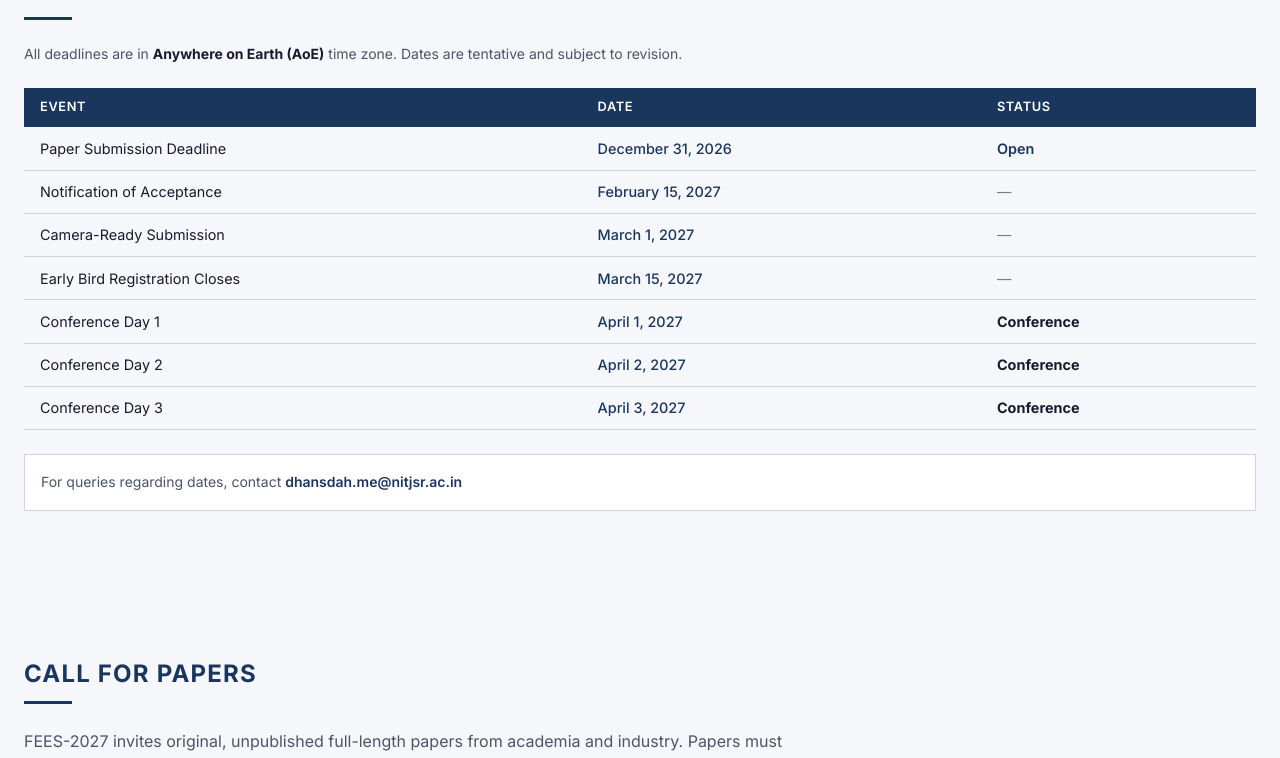
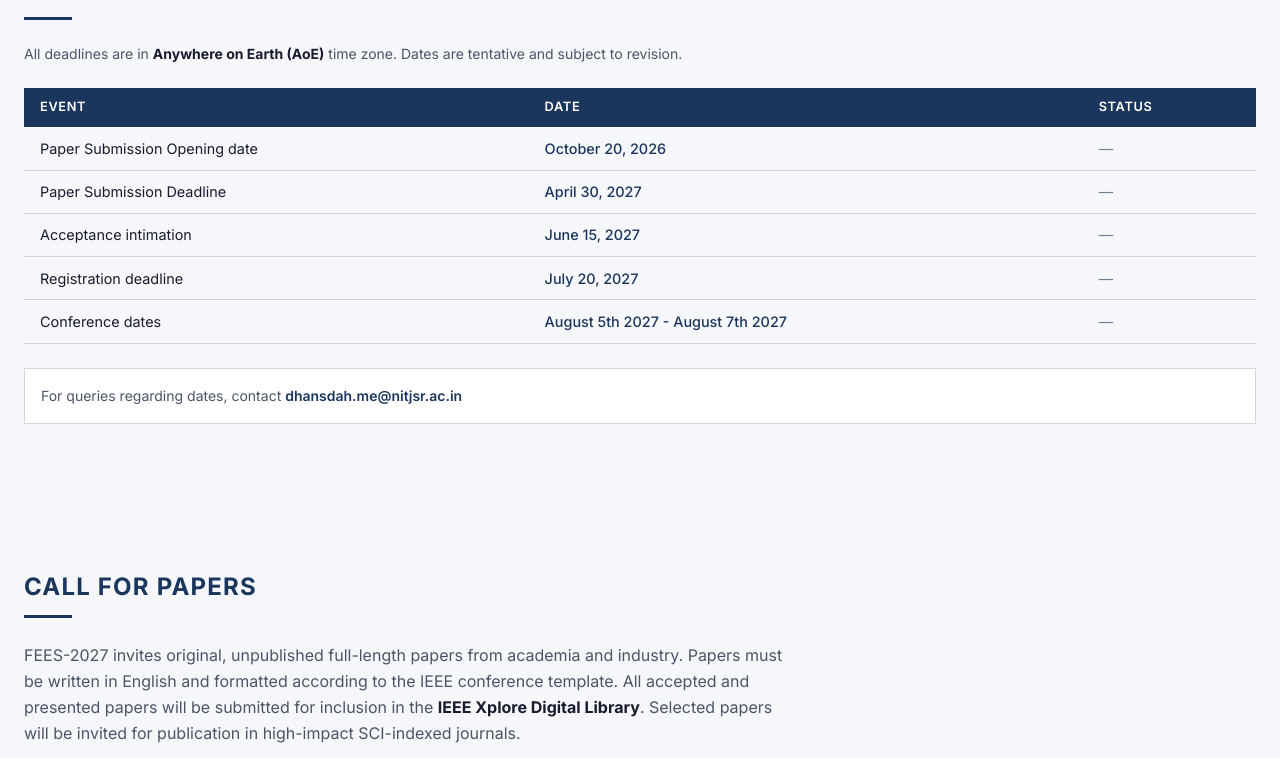
Before and after one commit to Sonu-Hansda/fees2026, a React (Vite) app: page / in a window 1280 px wide. Shown: the part 2363-3121 px from the top of the page. Built offline with nearby package versions, Linux system fonts and the light colour scheme.

Commit message:
update dates

```diff
--- a/src/components/Footer.tsx
+++ b/src/components/Footer.tsx
@@ -5,26 +5,6 @@ function Footer() {
 
     return (
         <footer style={{ background: 'var(--color-primary)', color: 'white' }}>
-            {/* Logo strip */}
-            <div
-                className="border-b py-5 px-4"
-                style={{ borderColor: 'rgba(255,255,255,0.12)' }}
-            >
-                <div className="max-w-7xl mx-auto flex flex-wrap items-center justify-center gap-8 sm:gap-12">
-                    <div className="text-center">
-                        <img src="/nitjsr.png" alt="NIT Jamshedpur" className="h-10 w-auto object-contain bg-white rounded p-1 mx-auto mb-1" />
-                        <p className="text-white/50 text-[10px] uppercase tracking-wider">Organizer</p>
-                    </div>
-                    <div className="text-center">
-                        <img src="/fees_logo.png" alt="FEES-2027" className="h-12 w-auto object-contain mx-auto mb-1" />
-                        <p className="text-white/50 text-[10px] uppercase tracking-wider">Conference</p>
-                    </div>
-                    {/* <div className="text-center">
-                        <img src="/ieee.png" alt="IEEE" className="h-8 w-auto object-contain brightness-0 invert mx-auto mb-1" />
-                        <p className="text-white/50 text-[10px] uppercase tracking-wider">Technical Co-Sponsorship (Pending)</p>
-                    </div> */}
-                </div>
-            </div>
 
             {/* Main footer */}
             <div className="max-w-7xl mx-auto px-4 py-10 sm:py-12">
@@ -36,7 +16,7 @@ function Footer() {
                         <p className="text-white/60 text-sm leading-relaxed mb-3">
                             International Conference on Frontiers in Energy Engineering and Sustainability
                         </p>
-                        <p className="text-white/80 text-sm font-medium">April 1–3, 2027</p>
+                        <p className="text-white/80 text-sm font-medium">August 5–7, 2027</p>
                         <p className="text-white/50 text-xs mt-1">
                             National Institute of Technology Jamshedpur<br />
                             Adityapur, Jamshedpur, Jharkhand – 831014
@@ -78,11 +58,11 @@ function Footer() {
                         <h4 className="text-xs font-bold uppercase tracking-widest mb-4 text-white/80">Key Dates</h4>
                         <ul className="space-y-2 text-sm">
                             {[
-                                ['Paper Submission', 'December 31, 2026'],
-                                ['Acceptance Notice', 'February 15, 2027'],
-                                ['Camera-Ready', 'March 1, 2027'],
-                                ['Early Bird Reg.', 'Until March 15, 2027'],
-                                ['Conference', 'April 1–3, 2027'],
+                                ['Paper Submission Opening Date', 'October 20, 2026'],
+                                ['Paper Submission Deadline', 'April 30, 2027'],
+                                ['Acceptance intimation', 'June 15, 2027'],
+                                ['Registration Deadline', 'July 20, 2027'],
+                                ['Conference Dates', 'August 5–7, 2027'],
                             ].map(([k, v]) => (
                                 <li key={k}>
                                     <div className="text-white/40 text-[10px] uppercase">{k}</div>
--- a/src/components/ImportantDates.tsx
+++ b/src/components/ImportantDates.tsx
@@ -1,39 +1,29 @@
 function ImportantDates() {
     const dates = [
         {
-            event:  "Paper Submission Deadline",
-            date:   "December 31, 2026",
-            status: "Open",
-        },
-        {
-            event:  "Notification of Acceptance",
-            date:   "February 15, 2027",
+            event:  "Paper Submission Opening date",
+            date:   "October 20, 2026",
             status: "—",
         },
         {
-            event:  "Camera-Ready Submission",
-            date:   "March 1, 2027",
+            event:  "Paper Submission Deadline",
+            date:   "April 30, 2027",
             status: "—",
         },
         {
-            event:  "Early Bird Registration Closes",
-            date:   "March 15, 2027",
+            event:  "Acceptance intimation",
+            date:   "June 15, 2027",
             status: "—",
         },
-        {
-            event:  "Conference Day 1",
-            date:   "April 1, 2027",
-            status: "Conference",
+         {
+            event:  "Registration deadline",
+            date:   "July 20, 2027",
+            status: "—",
         },
-        {
-            event:  "Conference Day 2",
-            date:   "April 2, 2027",
-            status: "Conference",
-        },
-        {
-            event:  "Conference Day 3",
-            date:   "April 3, 2027",
-            status: "Conference",
+         {
+            event:  "Conference dates",
+            date:   "August 5th 2027 - August 7th 2027",
+            status: "—",
         },
     ];
 
--- a/src/components/Registration.tsx
+++ b/src/components/Registration.tsx
@@ -4,7 +4,7 @@ function Registration() {
             category: "Student",
             note: "UG / PG / PhD Scholars",
             earlyBird: "INR 2,500",
-            regular:   "INR 3,500",
+            regular: "INR 3,500",
             features: [
                 "Full Conference Access (3 Days)",
                 "Workshop Participation",
@@ -18,7 +18,7 @@ function Registration() {
             category: "Academic / Faculty",
             note: "Faculty / Researchers / Post-Docs",
             earlyBird: "INR 5,000",
-            regular:   "INR 7,000",
+            regular: "INR 7,000",
             features: [
                 "Full Conference Access (3 Days)",
                 "Workshop Participation",
@@ -34,7 +34,7 @@ function Registration() {
             category: "Industry / International",
             note: "Industry Professionals & Foreign Delegates",
             earlyBird: "INR 8,000 / USD 200",
-            regular:   "INR 10,000 / USD 250",
+            regular: "INR 10,000 / USD 250",
             features: [
                 "Full Conference Access (3 Days)",
                 "All Workshops",
@@ -65,7 +65,7 @@ function Registration() {
                         <thead>
                             <tr>
                                 <th>Category</th>
-                                <th>Early Bird (Until Mar 15, 2027)</th>
+                                <th>Early Bird</th>
                                 <th>Regular</th>
                                 <th>Includes</th>
                             </tr>
@@ -97,39 +97,6 @@ function Registration() {
                     </table>
                 </div>
 
-                {/* Registration timeline */}
-                <h3 className="text-sm font-bold uppercase tracking-wider mb-4" style={{ color: 'var(--color-primary)' }}>
-                    Registration Timeline
-                </h3>
-                <div className="conf-card mb-10 md:mb-12 overflow-x-auto">
-                    <table className="conf-table">
-                        <thead>
-                            <tr>
-                                <th>Phase</th>
-                                <th>Period</th>
-                            </tr>
-                        </thead>
-                        <tbody>
-                            <tr>
-                                <td className="font-medium">Paper Submission Deadline</td>
-                                <td>December 31, 2026</td>
-                            </tr>
-                            <tr>
-                                <td className="font-medium">Early Bird Registration</td>
-                                <td>Until March 15, 2027</td>
-                            </tr>
-                            <tr>
-                                <td className="font-medium">Regular Registration</td>
-                                <td>March 16 – March 28, 2027</td>
-                            </tr>
-                            <tr>
-                                <td className="font-medium">On-site Registration</td>
-                                <td>April 1–3, 2027</td>
-                            </tr>
-                        </tbody>
-                    </table>
-                </div>
-
                 {/* Contact for registration */}
                 <div className="grid grid-cols-1 md:grid-cols-2 gap-5 md:gap-8">
                     <div className="conf-card p-5 md:p-6">
@@ -151,7 +118,7 @@ function Registration() {
                                             {k === 'Email' || k === 'Alternate Email' ? (
                                                 <a href={`mailto:${v}`} className="hover:underline" style={{ color: 'var(--color-primary)' }}>{v}</a>
                                             ) : k === 'Phone' ? (
-                                                <a href={`tel:${v.replace(/\s/g,'')}`} className="hover:underline" style={{ color: 'var(--color-primary)' }}>{v}</a>
+                                                <a href={`tel:${v.replace(/\s/g, '')}`} className="hover:underline" style={{ color: 'var(--color-primary)' }}>{v}</a>
                                             ) : v}
                                         </td>
                                     </tr>
--- a/src/components/Schedule.tsx
+++ b/src/components/Schedule.tsx
@@ -1,7 +1,7 @@
 function Schedule() {
     const schedule = [
         {
-            day: "Day 1", date: "April 1, 2027", theme: "Renewable Energy & Power Systems",
+            day: "Day 1", date: "August 5, 2027", theme: "Renewable Energy & Power Systems",
             events: [
                 { time: "08:30 – 09:30", title: "Registration & Welcome", type: "admin" },
                 { time: "09:30 – 10:30", title: "Inauguration & Opening Keynote: Future of Energy", type: "keynote" },
@@ -13,7 +13,7 @@ function Schedule() {
             ]
         },
         {
-            day: "Day 2", date: "April 2, 2027", theme: "Electrical & Mechanical Engineering",
+            day: "Day 2", date: "August 6, 2027", theme: "Electrical & Mechanical Engineering",
             events: [
                 { time: "09:00 – 10:30", title: "Keynote: Smart Grid Technologies (Track 2)", type: "keynote" },
                 { time: "10:30 – 12:30", title: "Technical Session: Power Electronics & Drives (Track 5)", type: "technical" },
@@ -24,7 +24,7 @@ function Schedule() {
             ]
         },
         {
-            day: "Day 3", date: "April 3, 2027", theme: "Sustainability & Future Technologies",
+            day: "Day 3", date: "August 7, 2027", theme: "Sustainability & Future Technologies",
             events: [
                 { time: "09:00 – 10:30", title: "Keynote: AI & Digitalization in Energy (Track 8)", type: "keynote" },
                 { time: "10:30 – 12:30", title: "Technical Session: Advanced Materials (Track 9)", type: "technical" },
@@ -86,7 +86,7 @@ function Schedule() {
                                                 {typeLabel[ev.type]}
                                             </span>
                                             <span
-                                                className="text-[10px] font-medium whitespace-nowrap flex-shrink-0"
+                                                className="text-[10px] font-medium whitespace-nowrap shrink-0"
                                                 style={{ color: 'var(--color-text-light)' }}
                                             >
                                                 {ev.time}
```
